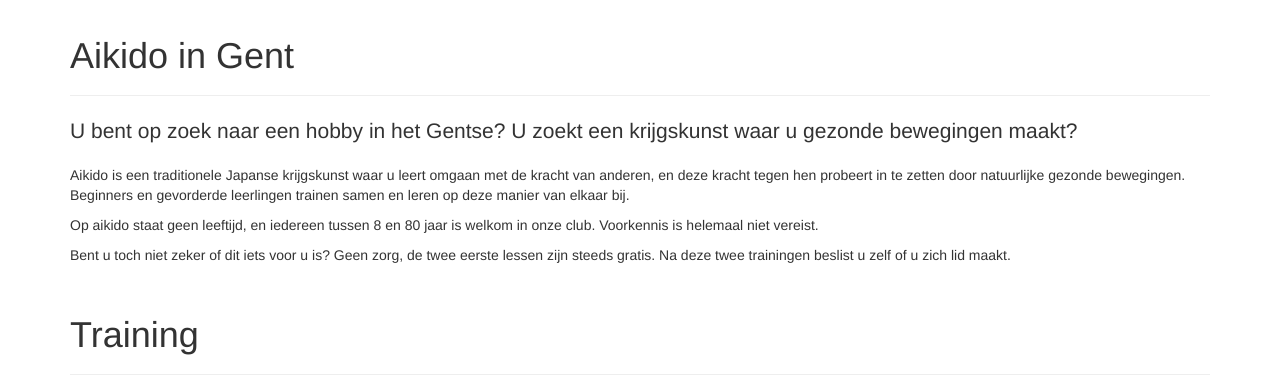
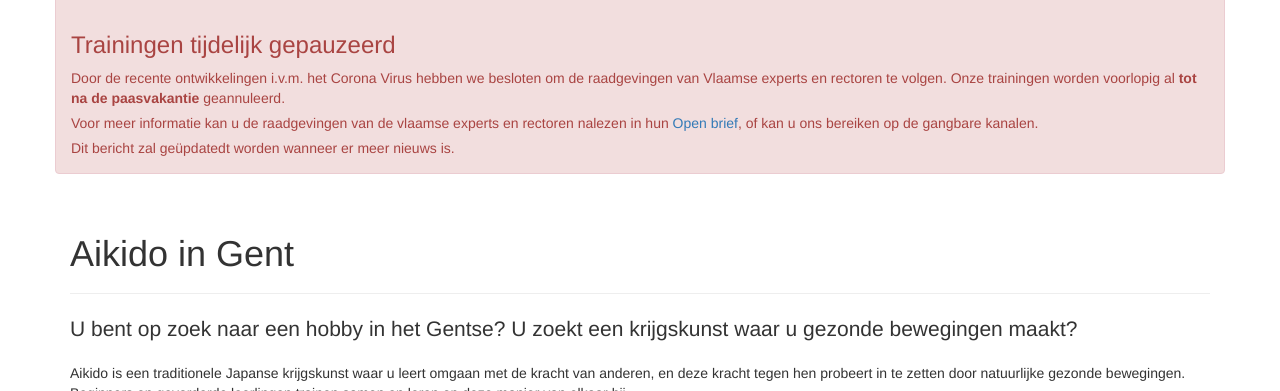
Before and after one commit to fudoshin-dojo/fudoshin-dojo.github.io, a Jekyll site: the page built from index.html, in a window 1280 px wide and 900 px high, cut to the strip 376-767 px from the top of the window. Built offline with Jekyll 4.4.1, drawn with Linux system fonts in a browser that asks for light colours; nearby versions of some CDN libraries.

Commit message:
Opschorting van trainingen door Corona

```diff
--- a/index.html
+++ b/index.html
@@ -8,6 +8,14 @@ date: 2017-01-04
 ---
 
 <div class="container">
+    <div class="row">
+        <article class="col-xs-12 alert alert-danger">
+        <h3>Trainingen tijdelijk gepauzeerd</h3>
+        <p>Door de recente ontwikkelingen i.v.m. het Corona Virus hebben we besloten om de raadgevingen van Vlaamse experts en rectoren te volgen. Onze trainingen worden voorlopig al <strong>tot na de paasvakantie</strong> geannuleerd.</p>
+        <p>Voor meer informatie kan u de raadgevingen van de vlaamse experts en rectoren nalezen in hun <a href="https://www.vrt.be/vrtnws/nl/2020/03/12/opinie-rectoren-coronavirus/">Open brief</a>, of kan u ons bereiken op de gangbare kanalen.</p>
+        <p>Dit bericht zal geüpdatedt worden wanneer er meer nieuws is.</p>
+      </article>
+    </div>
     <div class="row">
         <article class="col-xs-12">
             <div class="page-header">
```
